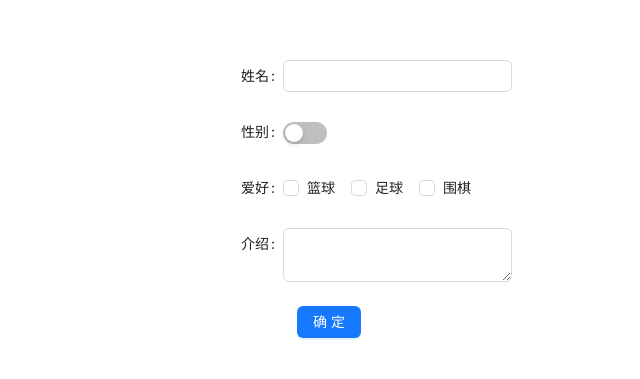
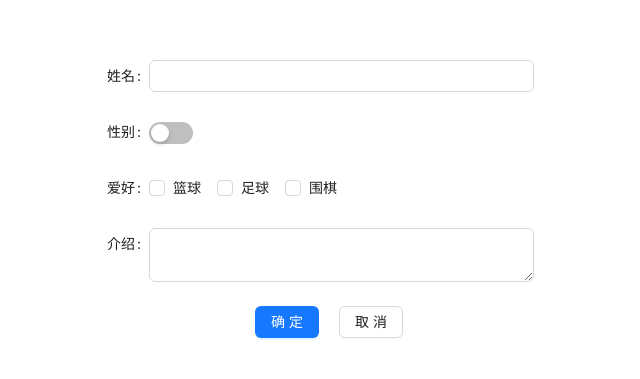
Before and after one commit to lebornjose/webRocord, a Vue app in the folder package/application/: page /#/from in a window 1280 px wide. Shown: the part 201-580 px from the top of the page, without its empty margins (311-951 px from the left). Built offline with nearby package versions, Linux system fonts and the light colour scheme.

Commit message:
feat: 完善from

```diff
--- a/package/application/src/views/from.vue
+++ b/package/application/src/views/from.vue
@@ -1,5 +1,6 @@
 <template>
-   <a-form :model="formState" :label-col="labelCol" :wrapper-col="wrapperCol">
+<div class="form-container">
+  <a-form :model="formState" :label-col="labelCol" :wrapper-col="wrapperCol">
     <a-form-item label="姓名">
       <a-input v-model:value="formState.name" />
     </a-form-item>
@@ -20,7 +21,9 @@
 
   <div class="bottom">
     <a-button type="primary">确定</a-button>
+    <a-button>取消</a-button>
   </div>
+</div>
 </template>
 
 <script lang="ts" setup>
@@ -41,6 +44,16 @@ const formState = ref<{
 });
 </script>
 <style lang="less" scope>
+.form-container{
+  width: 660px;
+  margin: 0 auto;
+  .bottom{
+    display: flex;
+    justify-content: center;
+    gap: 20px;
+    margin-top: 20px;
+  }
+}
 :deep(.ant-form-item) {
   display: flex;
 }
```
